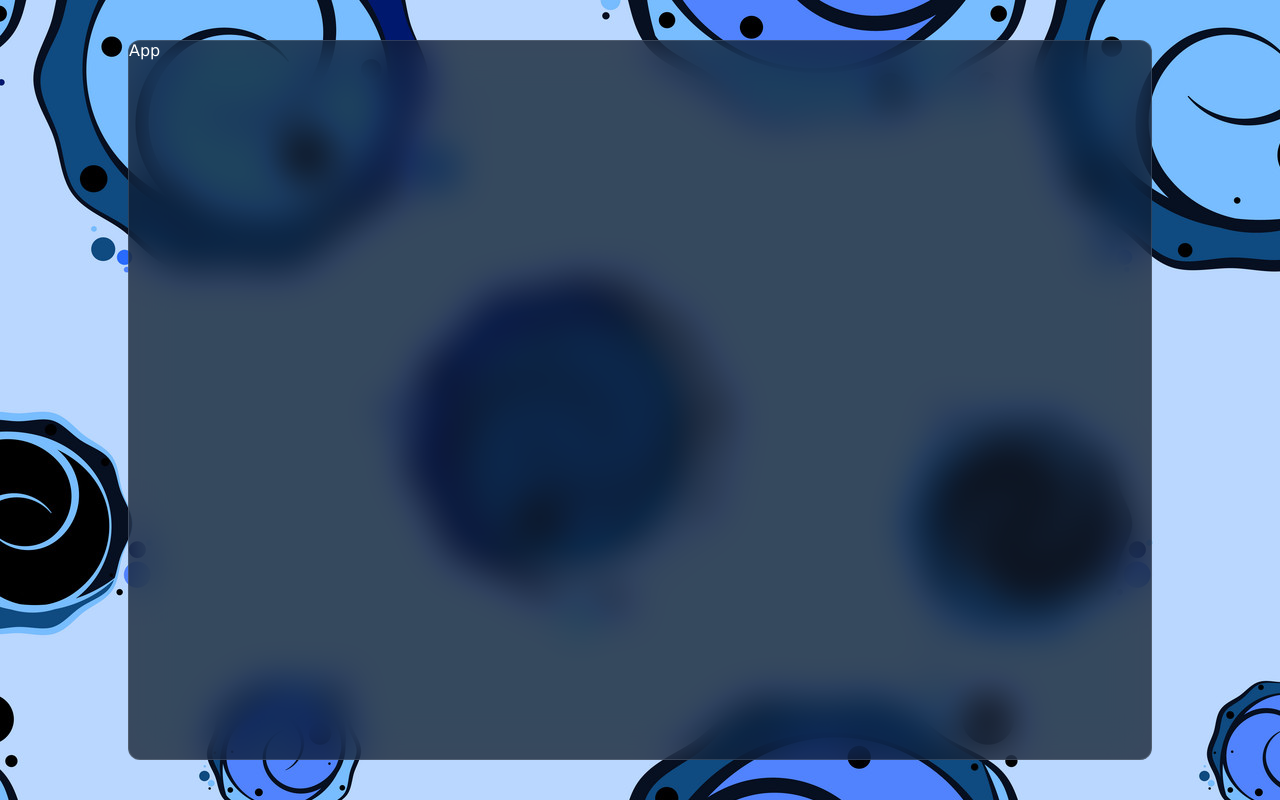
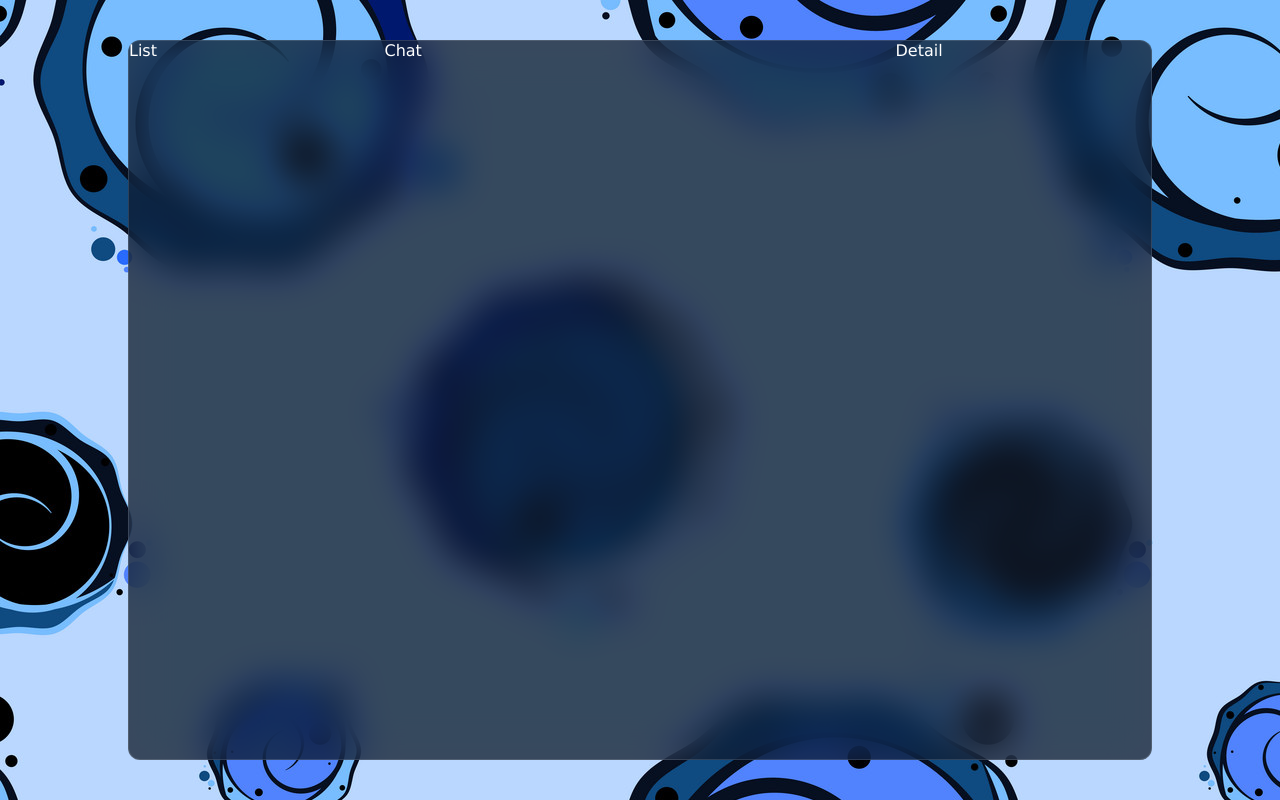
Before and after one commit to Bikrom2001/Chat-apps, a React (Vite) app: page / in a window 1280 px wide. Built offline with nearby package versions, Linux system fonts and the light colour scheme.

Commit message:
Chat App Components

```diff
--- a/src/App.jsx
+++ b/src/App.jsx
@@ -1,7 +1,15 @@
+import Chat from "./components/chat/Chat";
+import Detail from "./components/detail/Detail";
+import List from "./components/list/List";
+
 const App = () => {
   return (
-    <div className='container'>App</div>
-  )
-}
+    <div className="container">
+      <List />
+      <Chat />
+      <Detail />
+    </div>
+  );
+};
 
-export default App
+export default App;
--- /dev/null
+++ b/src/components/chat/Chat.jsx
@@ -0,0 +1,7 @@
+import "./chat.css";
+
+const Chat = () => {
+  return <div className="chat">Chat</div>;
+};
+
+export default Chat;
--- /dev/null
+++ b/src/components/chat/chat.css
@@ -0,0 +1,3 @@
+.chat {
+  flex: 2;
+}
--- /dev/null
+++ b/src/components/detail/Detail.jsx
@@ -0,0 +1,7 @@
+import "./detail.css";
+
+const Detail = () => {
+  return <div className="detail">Detail</div>;
+};
+
+export default Detail;
--- /dev/null
+++ b/src/components/detail/detail.css
@@ -0,0 +1,3 @@
+.detail {
+  flex: 1;
+}
--- /dev/null
+++ b/src/components/list/List.jsx
@@ -0,0 +1,7 @@
+import "./list.css";
+
+const List = () => {
+  return <div className="list">List</div>;
+};
+
+export default List;
--- /dev/null
+++ b/src/components/list/list.css
@@ -0,0 +1,3 @@
+.list {
+  flex: 1;
+}
```
